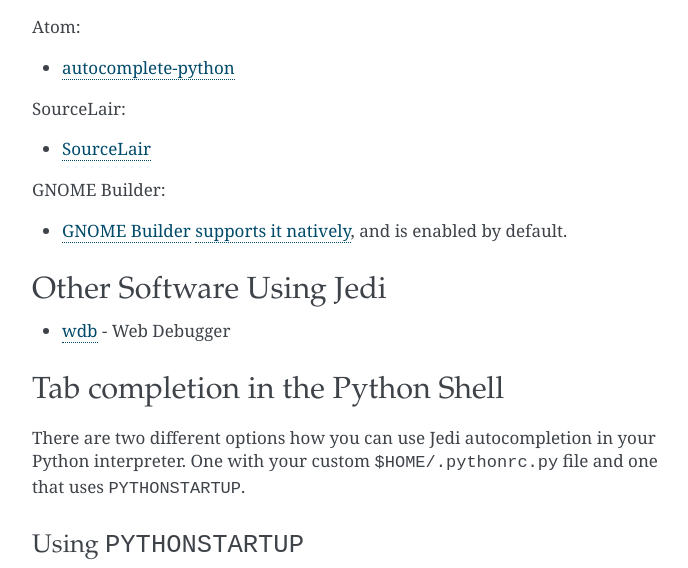
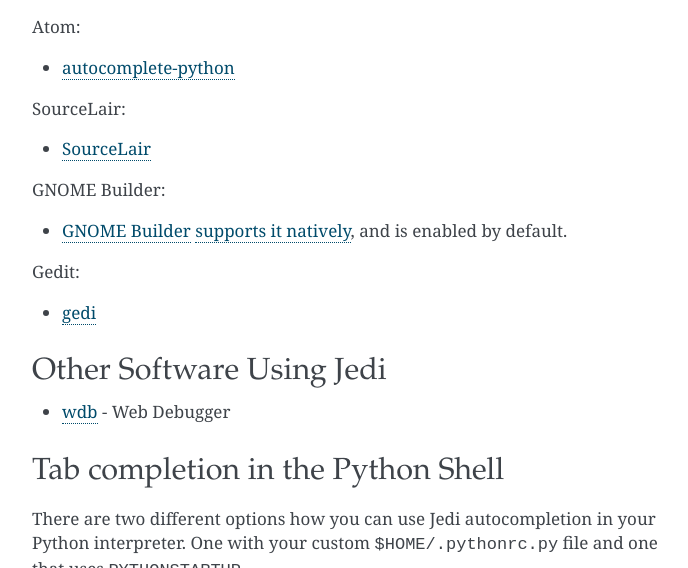
Before and after one commit to davidhalter/jedi, a Sphinx documentation site: the page built from docs/docs/usage.rst, in a window 1280 px wide and 900 px high, scrolled down 861 px, cut to the strip 0-568 px from the top of the window. Shown: the whole strip, without its empty margins (388-1076 px from the left). Built offline with Sphinx 7.4.7, drawn with Linux system fonts in a browser that asks for light colours; the version number is read from the project's files by our own code.

Commit message:
Add gedit to supported editors list

```diff
--- a/docs/docs/usage.rst
+++ b/docs/docs/usage.rst
@@ -61,6 +61,9 @@
   <https://git.gnome.org/browse/gnome-builder/tree/plugins/jedi>`__,
   and is enabled by default.
 
+Gedit:
+
+- gedi_
 
 .. _other-software:
 
@@ -103,3 +106,4 @@
 .. _autocomplete-python: https://atom.io/packages/autocomplete-python
 .. _SourceLair: https://www.sourcelair.com
 .. _GNOME Builder: https://wiki.gnome.org/Apps/Builder/
+.. _gedi: https://github.com/isamert/gedi
```
